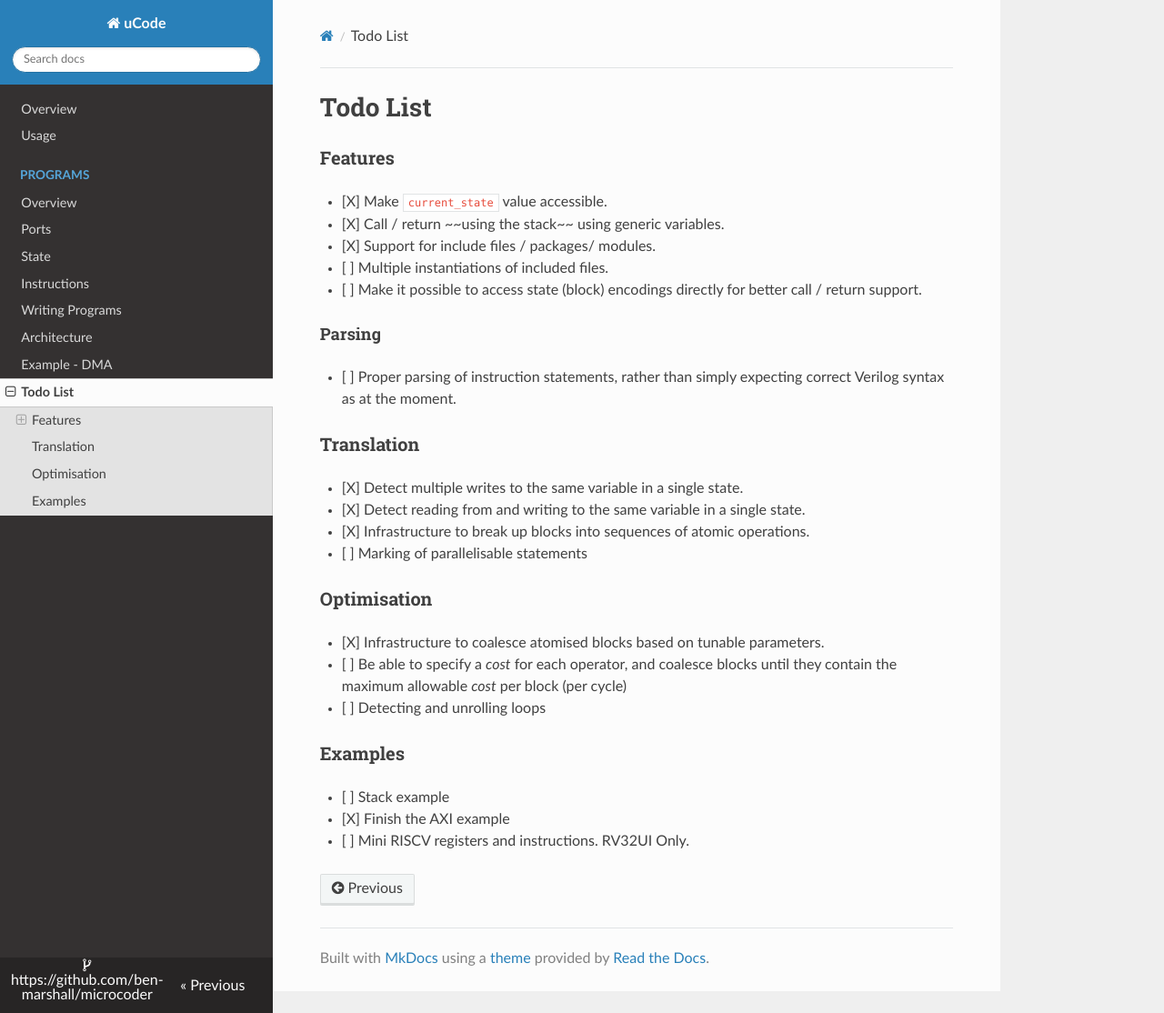
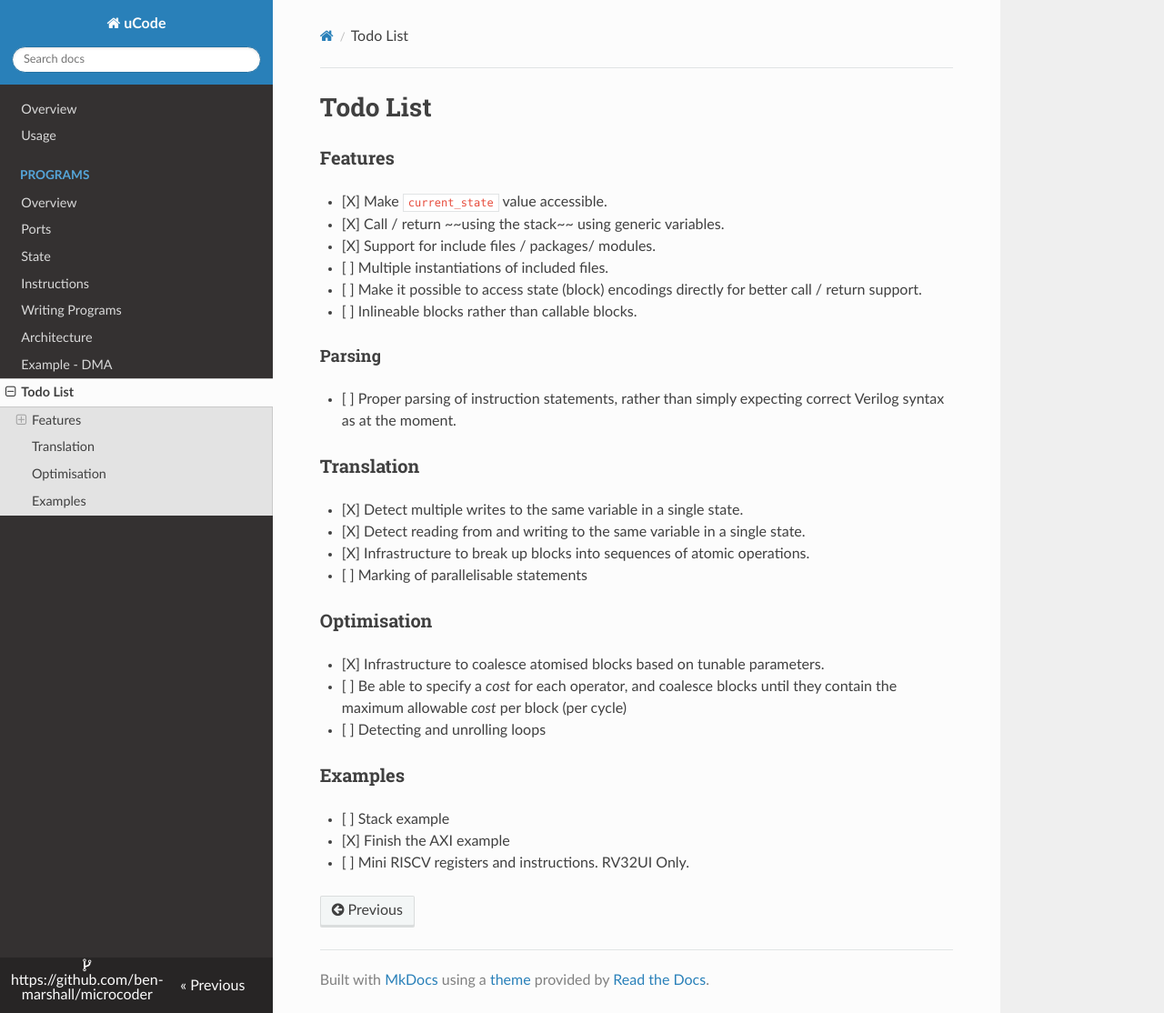
Before and after one commit to ben-marshall/microcoder, an MkDocs documentation site: the page built from docs/todo.md, in a window 1280 px wide and 1114 px high. Shown: the whole window at 91% size. Built offline with MkDocs 1.6.1, drawn with Linux system fonts in a browser that asks for light colours; nearby versions of some CDN libraries; old or Windows-style settings are respelled for this version of MkDocs.

Commit message:
Update todo

```diff
--- a/docs/todo.md
+++ b/docs/todo.md
@@ -9,6 +9,7 @@
 - [ ] Multiple instantiations of included files.
 - [ ] Make it possible to access state (block) encodings directly for better
       call / return support.
+- [ ] Inlineable blocks rather than callable blocks.
 
 #### Parsing
 
```
